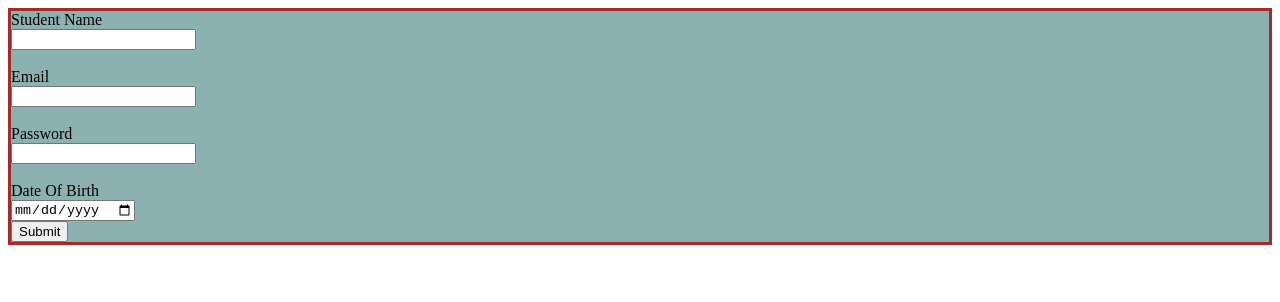
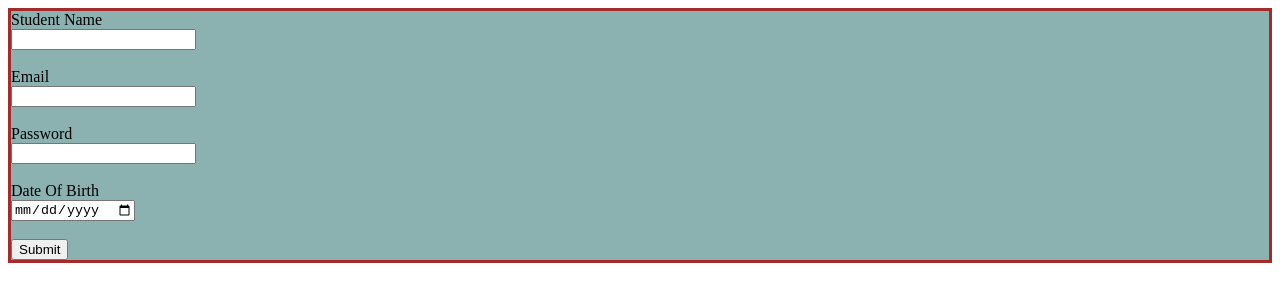
Before and after one commit to Prasathvj/css-demo, a plain HTML site: page index.html in a window 1280 px wide. Drawn offline with Linux system fonts and the light colour scheme.

Commit message:
Update index.html

```diff
--- a/index.html
+++ b/index.html
@@ -23,7 +23,7 @@
         <label for="password">Password</label><br>
         <input type="password" name="Password" id="password"><br><br>
         <label for="dob">Date Of Birth</label><br>
-        <input type="date" name="Dob" id="dob"><br>
+        <input type="date" name="Dob" id="dob"><br><br>
         <input type="submit" value="Submit">
     </div>
 
```
